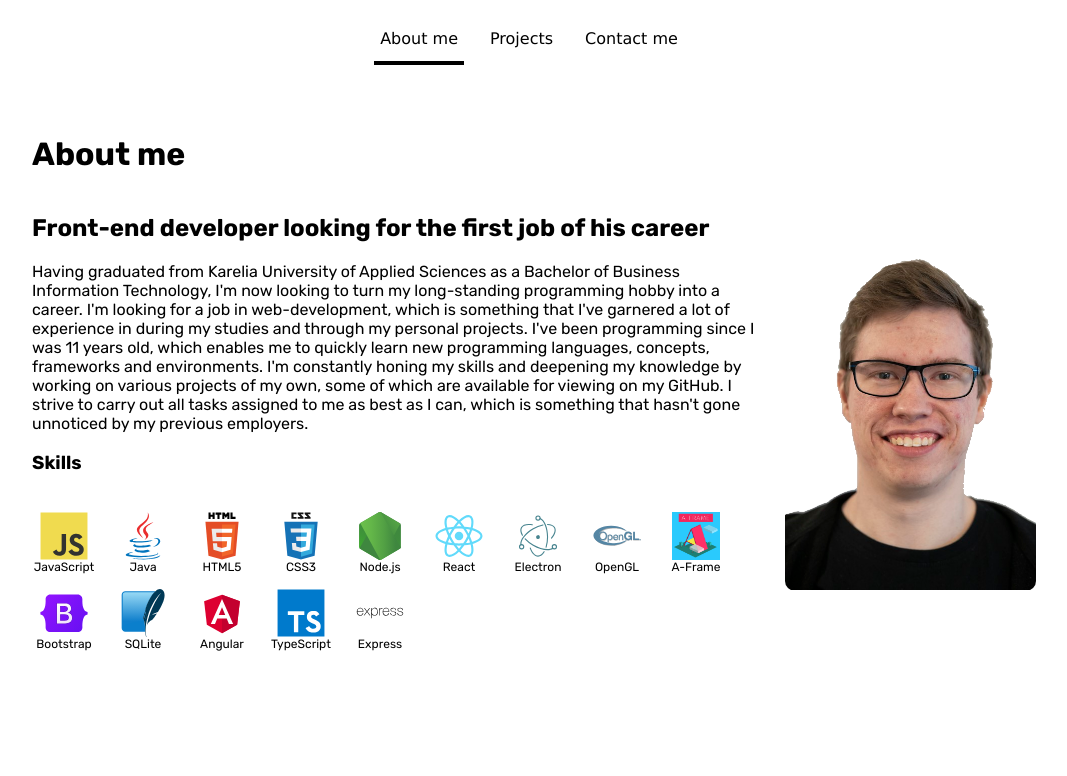
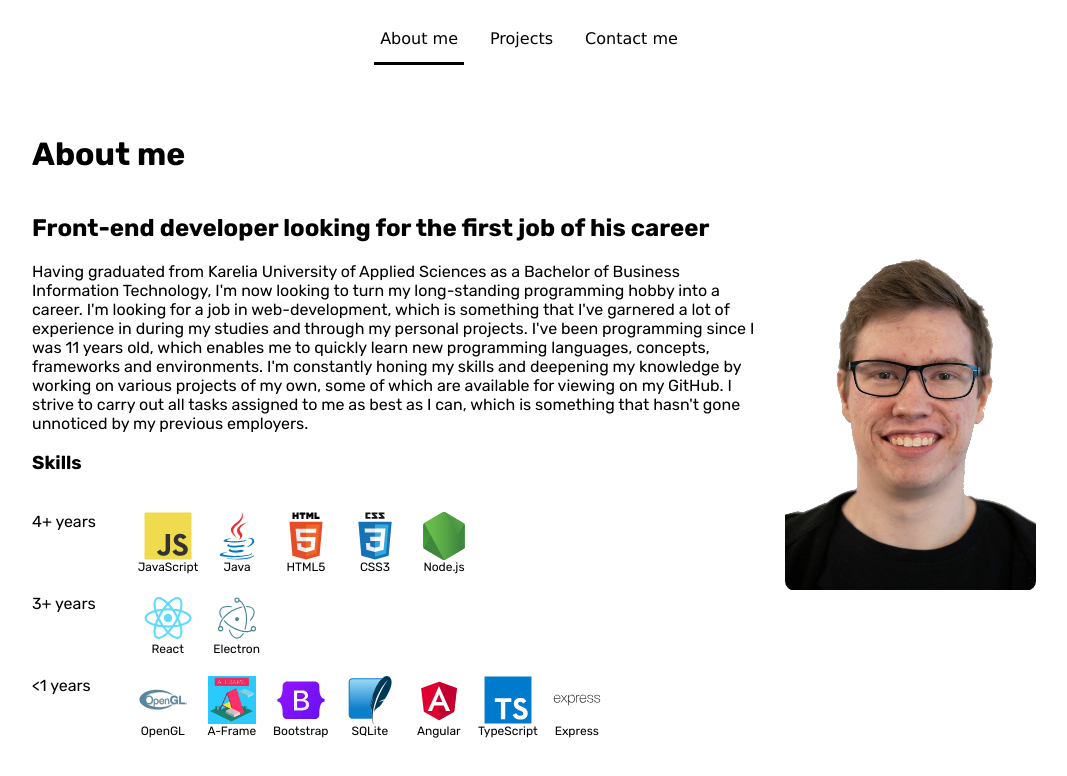
Before and after one commit to JaniHarkonen/Homepage, an Angular app: page /about in a window 1280 px wide. Shown: the top 776 px of the page, without its empty margins (106-1173 px from the left). Built offline with nearby package versions, Linux system fonts and the light colour scheme.

Commit message:
Introduced SkillBrackets, skills now handled differently, improved skill set layout.

```diff
--- a/src/app/components/technology-stack/technology-stack.component.css
+++ b/src/app/components/technology-stack/technology-stack.component.css
@@ -1,7 +1,7 @@
 .tech-stack-layout {
   display: grid;
   grid-template-columns: repeat(auto-fit, minmax(64px, max-content));
-  gap: 15px;
+  gap: 5px;
 }
 
 .tech-stack-item {
--- a/src/app/header/header.component.css
+++ b/src/app/header/header.component.css
@@ -29,7 +29,7 @@
 
   border-width: 0px;
   border-style: solid;
-  border-bottom-width: 4px;
+  border-bottom-width: 3px;
 
   margin: 5px;
 
--- a/src/app/pages/about/about.component.css
+++ b/src/app/pages/about/about.component.css
@@ -28,6 +28,12 @@
 
 .about-tech-stack-layout {
   width: 70%;
+
+  display: grid;
+  grid-template-columns: auto 1fr;
+  gap: 40px;
+
+  margin-bottom: 20px;
 }
 
 @media screen and (max-width: 500px) {
--- a/src/app/pages/about/about.component.html
+++ b/src/app/pages/about/about.component.html
@@ -26,11 +26,16 @@
             <div>
               <h3>Skills</h3>
               <br />
-              <div class="about-tech-stack-layout">
-                <app-technology-stack
-                  [order]="getTechnologyOrder()"
-
-                />
+              <div
+                class="about-tech-stack-layout"
+                *ngFor="let skillBracket of getSkillsByBracket()"
+              >
+                <div>
+                  {{ skillBracket.description }}
+                </div>
+                <div>
+                  <app-technology-stack [order]="skillBracket.technologyIDs" />
+                </div>
               </div>
             </div>
           </section>
--- a/src/app/pages/about/about.component.ts
+++ b/src/app/pages/about/about.component.ts
@@ -1,21 +1,18 @@
 import { Component } from '@angular/core';
 import { TechnologyStackComponent } from '../../components/technology-stack/technology-stack.component';
 import { SKILLS } from '../../../assets/skills';
+import { NgFor } from '@angular/common';
+import SkillBracket from '../../../model/SkillBracket';
 
 @Component({
   selector: 'app-about',
   standalone: true,
-  imports: [TechnologyStackComponent],
+  imports: [NgFor, TechnologyStackComponent],
   templateUrl: './about.component.html',
   styleUrl: './about.component.css',
 })
 export class AboutComponent {
-
-  public getTechnologyOrder(): string[] {
-    return SKILLS.map((skill) => skill.technologyID);
-  }
-
-  public getExperienceLevels(): string[] {
-    return SKILLS.map((skill) => skill.experience);
+  public getSkillsByBracket(): SkillBracket[] {
+    return SKILLS;
   }
 }
--- a/src/assets/skills.ts
+++ b/src/assets/skills.ts
@@ -1,7 +1,39 @@
-import Skill from "../model/Skill";
+import SkillBracket from "../model/SkillBracket";
 import { TECHNOLOGIES } from "./technologies/technologies";
 
-export const SKILLS: Skill[] = [
+export const SKILLS: SkillBracket[] = [
+  {
+    description: "4+ years",
+    technologyIDs: [
+      TECHNOLOGIES["javascript"].id,
+      TECHNOLOGIES["java"].id,
+      TECHNOLOGIES["html5"].id,
+      TECHNOLOGIES["css3"].id,
+      TECHNOLOGIES["nodejs"].id,
+    ]
+  },
+  {
+    description: "3+ years",
+    technologyIDs: [
+      TECHNOLOGIES["react"].id,
+      TECHNOLOGIES["electron"].id
+    ]
+  },
+  {
+    description: "<1 years",
+    technologyIDs: [
+      TECHNOLOGIES["opengl"].id,
+      TECHNOLOGIES["aframe"].id,
+      TECHNOLOGIES["bootstrap"].id,
+      TECHNOLOGIES["sqlite"].id,
+      TECHNOLOGIES["angular"].id,
+      TECHNOLOGIES["typescript"].id,
+      TECHNOLOGIES["express"].id,
+    ]
+  }
+];
+
+/*export const SKILLS: Skill[][] = [
   {
     technologyID: TECHNOLOGIES["javascript"].id,
     experience: "4+ years"
@@ -59,3 +91,4 @@ export const SKILLS: Skill[] = [
     experience: "< 1 year"
   }
 ];
+*/
--- a/src/model/Skill.ts
+++ /dev/null
@@ -1,6 +0,0 @@
-type Skill = {
-  technologyID: string,
-  experience: string
-}
-
-export default Skill;
--- /dev/null
+++ b/src/model/SkillBracket.ts
@@ -0,0 +1,6 @@
+export type SkillBracket = {
+  description: string,
+  technologyIDs: string[]
+};
+
+export default SkillBracket;
```
